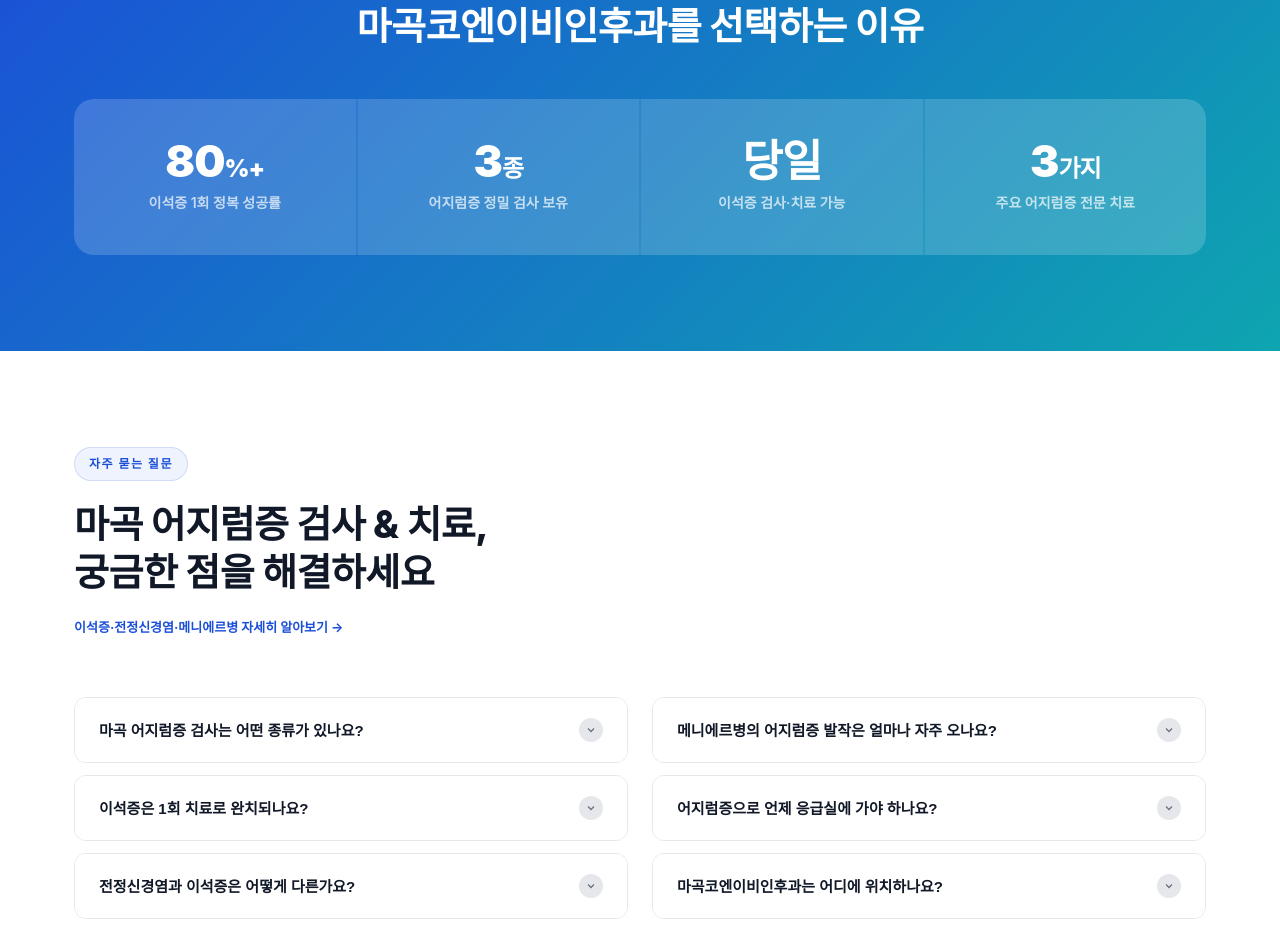
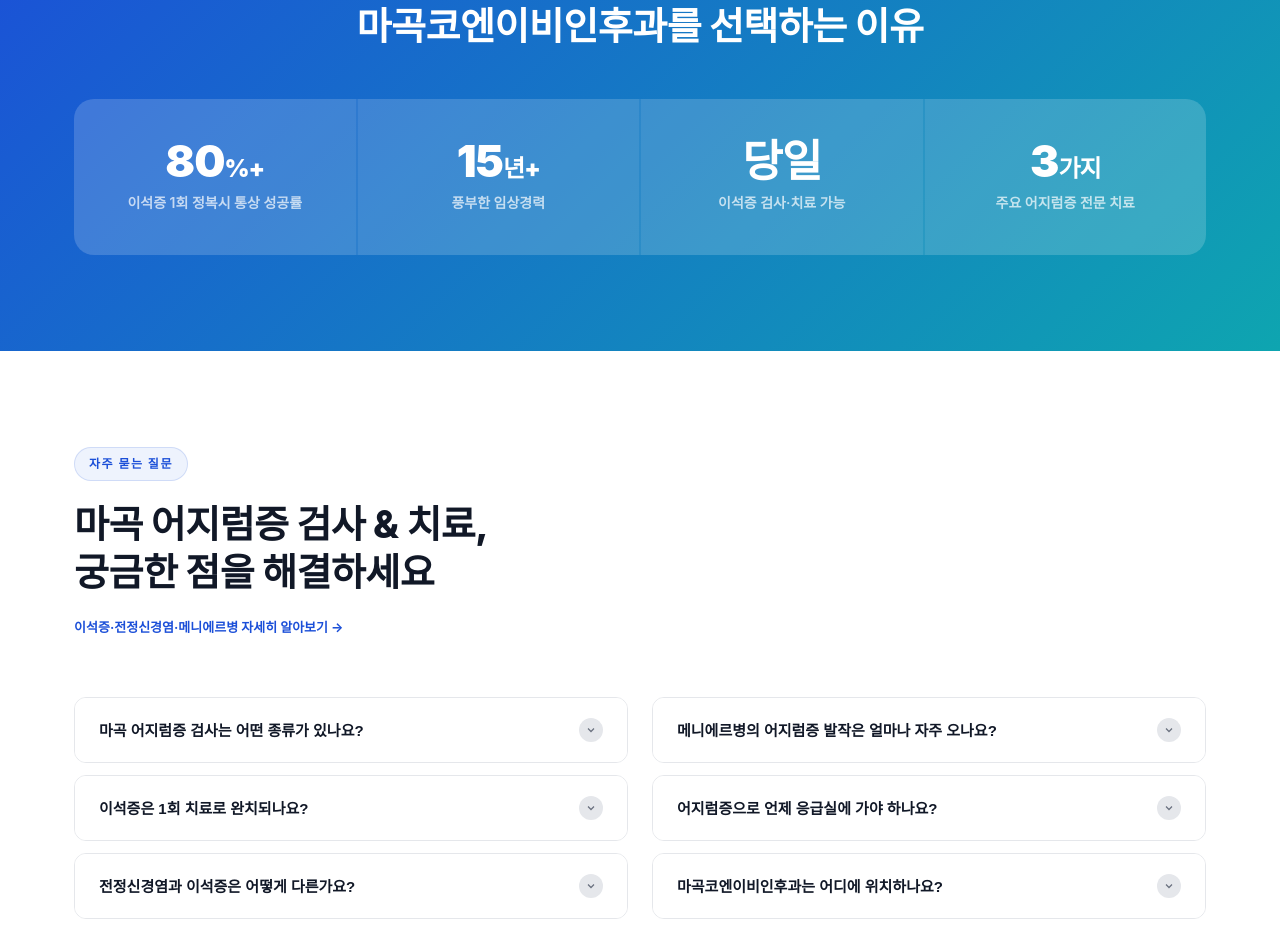
Before and after one commit to cnpbiz2021-afk/magokdizz, a plain HTML site: page index.html in a window 1280 px wide. Shown: the part 3592-4531 px from the top of the page. Drawn offline with Linux system fonts and the light colour scheme; a web font is replaced by a local one.

Commit message:
Update index.html

```diff
--- a/index.html
+++ b/index.html
@@ -1615,11 +1615,11 @@
         <div class="stats-grid reveal">
           <div class="stat-item">
             <div class="stat-num">80<span>%+</span></div>
-            <div class="stat-label">이석증 1회 정복 성공률</div>
+            <div class="stat-label">이석증 1회 정복시 통상 성공률</div>
           </div>
           <div class="stat-item">
-            <div class="stat-num">3<span>종</span></div>
-            <div class="stat-label">어지럼증 정밀 검사 보유</div>
+            <div class="stat-num">15<span>년+</span></div>
+            <div class="stat-label">풍부한 임상경력</div>
           </div>
           <div class="stat-item">
             <div class="stat-num">당일</div>
```
